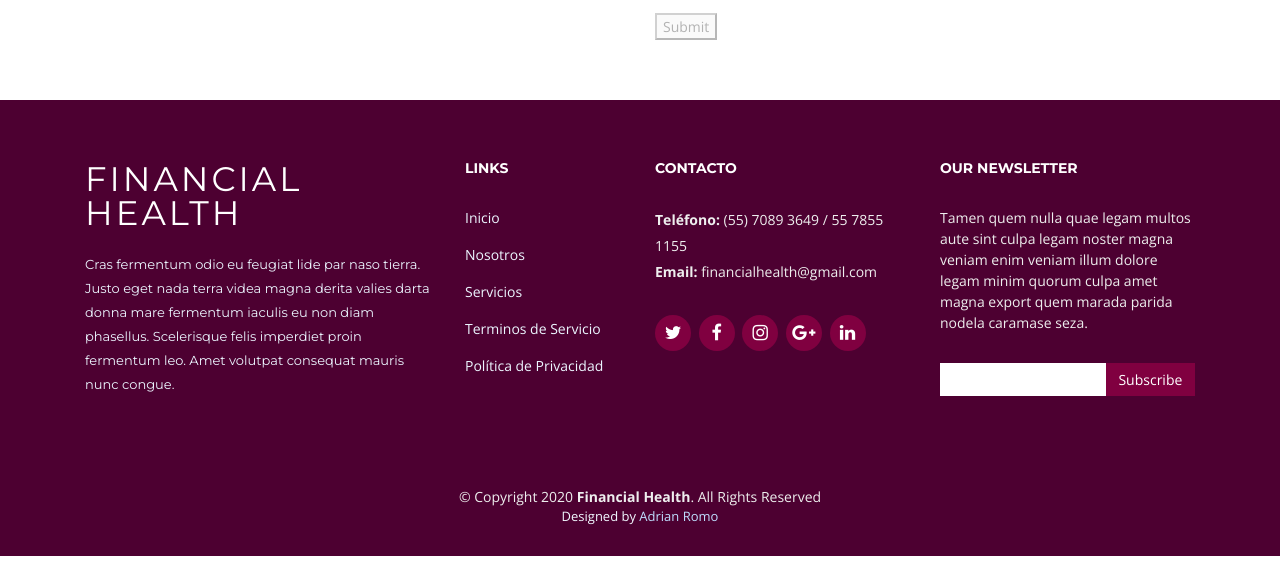
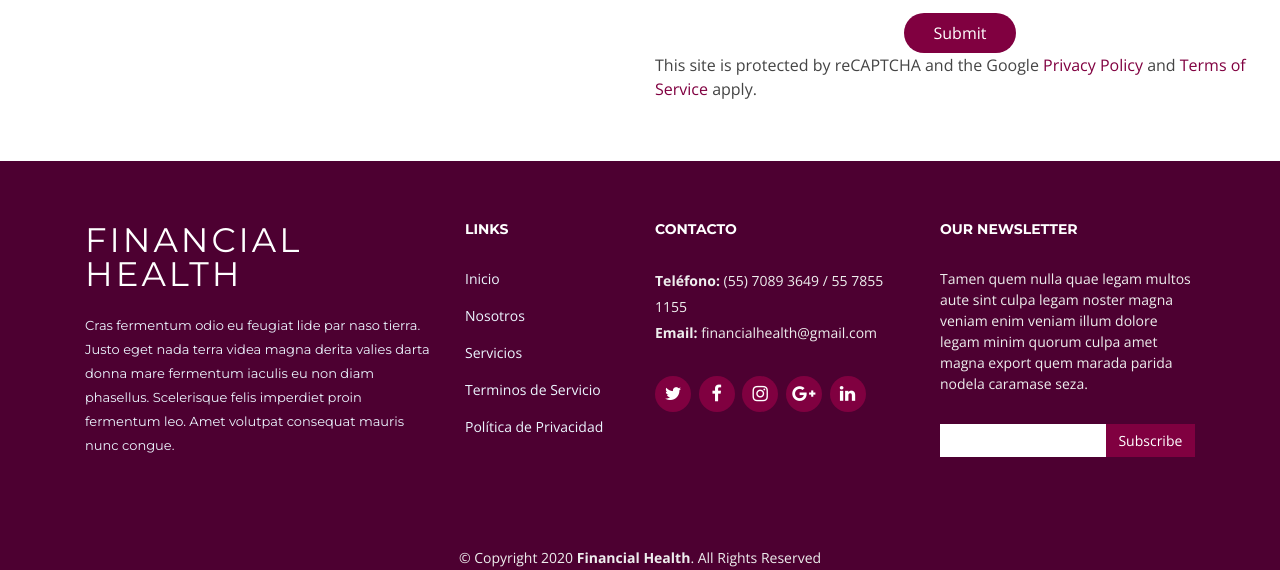
Before and after one commit to FinancialHealth/FinancialHealth.mx, a plain HTML site: page index.html in a window 1280 px wide. Shown: the part 6297-6867 px from the top of the page. Drawn offline with nearby package versions, Linux system fonts and the light colour scheme; files whose address does not match are found by name.

Commit message:
Add files via upload

```diff
--- a/index.html
+++ b/index.html
@@ -760,8 +760,8 @@
                   <textarea class="form-control" name="Mensaje" rows="5" data-rule="required" data-msg="Escriba su Mensaje" placeholder="Message" data-rule="minlen:1" data-msg="Inserte Mensaje"></textarea>
                   <div class="validation"></div>
                 </div>
-                <div class="g-recaptcha" data-sitekey="6LdDq_wUAAAAAH_yPI-aO89vDXuUlx3hffqi3fQB" data-callback="enableBtn"><input type="button" value="Submit" id="button1" disabled="disabled"></div>
-
+                <div class="text-center"><button type="submit" class="g-recaptcha" data-sitekey="6LdDq_wUAAAAAH_yPI-aO89vDXuUlx3hffqi3fQB" title="Send Message" data-callback='onSubmit' data-action='submit'>Submit</button></div>
+                This site is protected by reCAPTCHA and the Google <a href=”https://policies.google.com/privacy”>Privacy Policy</a> and <a href=”https://policies.google.com/terms”>Terms of Service</a> apply.
               </form>
             </div>
           </div>
@@ -859,7 +859,11 @@
 
   <!-- Captcha -->
   <script src="https://www.google.com/recaptcha/api.js"></script>
-
+  <script>
+    function onSubmit(token) {
+      document.getElementById("form").submit();
+    }
+  </script>
 
 </body>
 </html>
```
